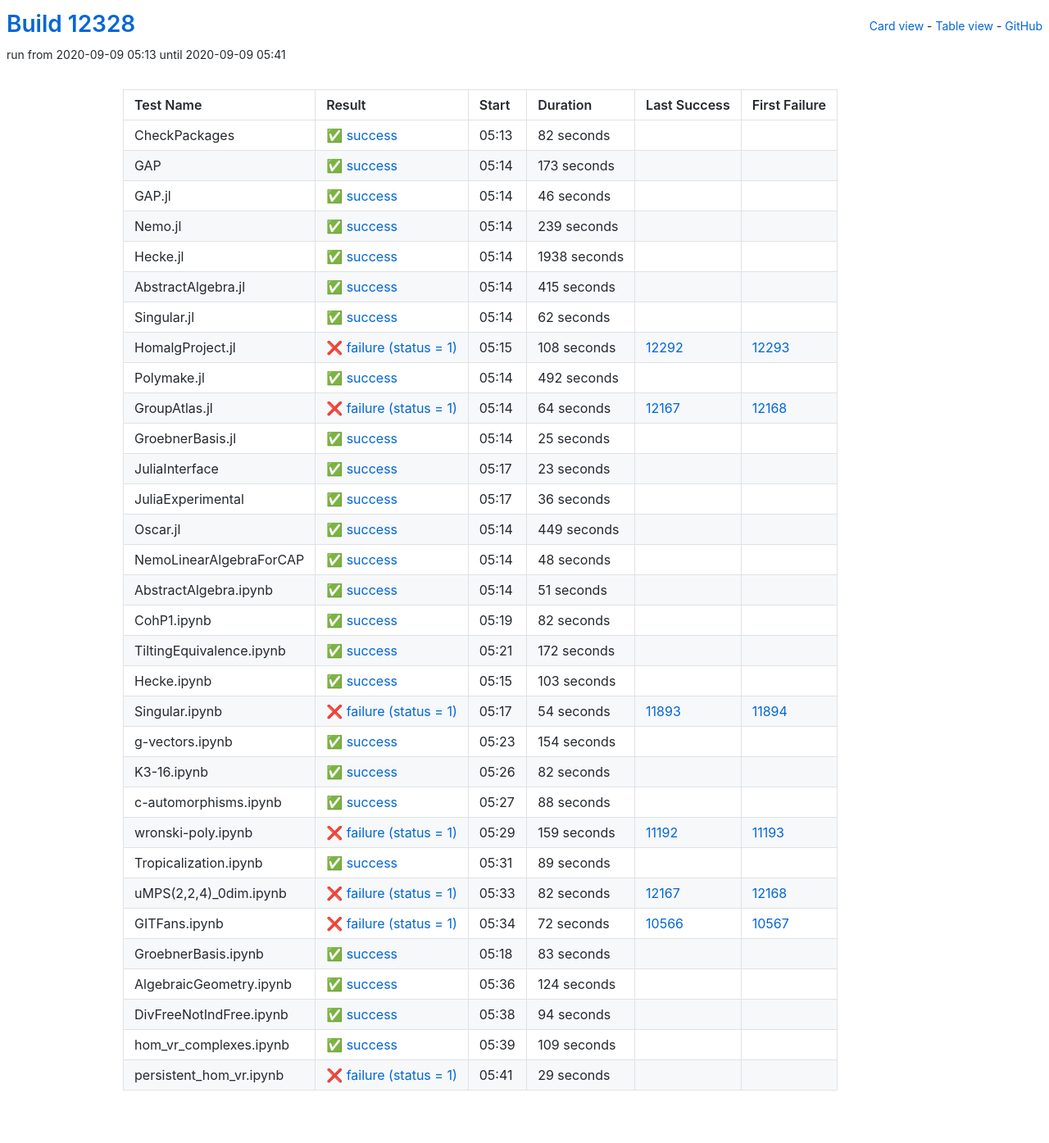
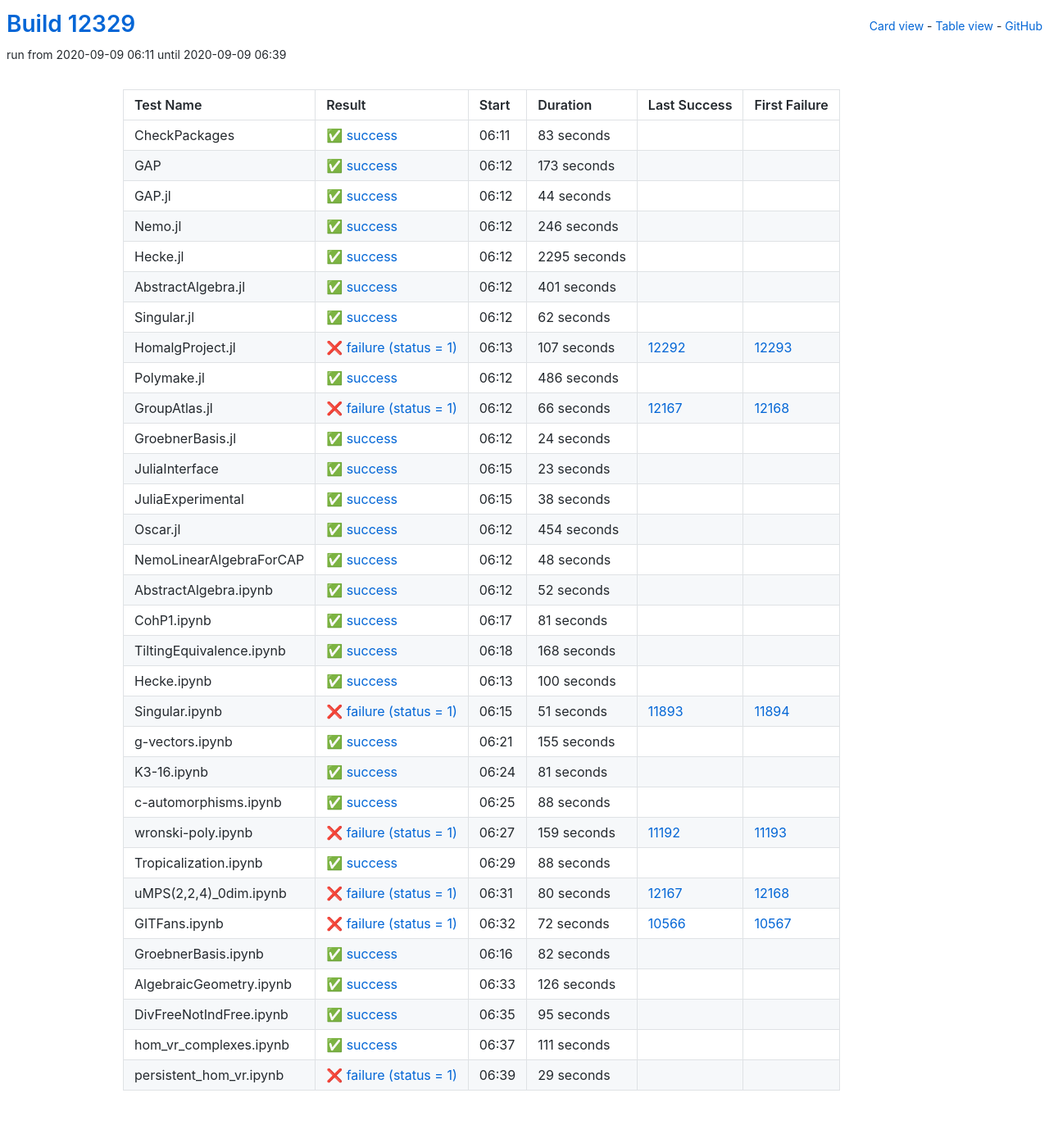
Before and after one commit to oscar-system/oscar-ci-status, a Jekyll site: the page built from table.html, in a window 1280 px wide. Shown: the whole page at 82% size. Built offline with Jekyll 4.4.1, drawn with Linux system fonts in a browser that asks for light colours.

Commit message:
Build #12329

```diff
--- a/_data/ci.yml
+++ b/_data/ci.yml
@@ -1,6 +1,6 @@
 ---
-build: 12328
-build_url: https://oscarci.mathematik.uni-kl.de/job/oscar/12328/
+build: 12329
+build_url: https://oscarci.mathematik.uni-kl.de/job/oscar/12329/
 job: oscar
 organization: oscar-system
 repo: oscar-ci-status
@@ -8,20 +8,20 @@ repourl: https://github.com/oscar-system/oscar-ci-status
 tests:
 - name: CheckPackages
   id: checkpackages
-  log: https://oscarci.mathematik.uni-kl.de/job/oscar/12328/artifact/logs/build-12328/CheckPackages.log
-  start: 2020-09-09 05:13
+  log: https://oscarci.mathematik.uni-kl.de/job/oscar/12329/artifact/logs/build-12329/CheckPackages.log
+  start: 2020-09-09 06:11
   success: true
   exitcode: 0
   status: success
-  duration: 82
+  duration: 83
   last_success: false
   last_success_url:
   first_failure: false
   first_failure_url:
 - name: GAP
   id: gap
-  log: https://oscarci.mathematik.uni-kl.de/job/oscar/12328/artifact/logs/build-12328/GAP.log
-  start: 2020-09-09 05:14
+  log: https://oscarci.mathematik.uni-kl.de/job/oscar/12329/artifact/logs/build-12329/GAP.log
+  start: 2020-09-09 06:12
   success: true
   exitcode: 0
   status: success
@@ -32,56 +32,56 @@ tests:
   first_failure_url:
 - name: GAP.jl
   id: gap-jl
-  log: https://oscarci.mathematik.uni-kl.de/job/oscar/12328/artifact/logs/build-12328/GAP.jl.log
-  start: 2020-09-09 05:14
+  log: https://oscarci.mathematik.uni-kl.de/job/oscar/12329/artifact/logs/build-12329/GAP.jl.log
+  start: 2020-09-09 06:12
   success: true
   exitcode: 0
   status: success
-  duration: 46
+  duration: 44
   last_success: false
   last_success_url:
   first_failure: false
   first_failure_url:
 - name: Nemo.jl
   id: nemo-jl
-  log: https://oscarci.mathematik.uni-kl.de/job/oscar/12328/artifact/logs/build-12328/Nemo.jl.log
-  start: 2020-09-09 05:14
+  log: https://oscarci.mathematik.uni-kl.de/job/oscar/12329/artifact/logs/build-12329/Nemo.jl.log
+  start: 2020-09-09 06:12
   success: true
   exitcode: 0
   status: success
-  duration: 239
+  duration: 246
   last_success: false
   last_success_url:
   first_failure: false
   first_failure_url:
 - name: Hecke.jl
   id: hecke-jl
-  log: https://oscarci.mathematik.uni-kl.de/job/oscar/12328/artifact/logs/build-12328/Hecke.jl.log
-  start: 2020-09-09 05:14
+  log: https://oscarci.mathematik.uni-kl.de/job/oscar/12329/artifact/logs/build-12329/Hecke.jl.log
+  start: 2020-09-09 06:12
   success: true
   exitcode: 0
   status: success
-  duration: 1938
+  duration: 2295
   last_success: false
   last_success_url:
   first_failure: false
   first_failure_url:
 - name: AbstractAlgebra.jl
   id: abstractalgebra-jl
-  log: https://oscarci.mathematik.uni-kl.de/job/oscar/12328/artifact/logs/build-12328/AbstractAlgebra.jl.log
-  start: 2020-09-09 05:14
+  log: https://oscarci.mathematik.uni-kl.de/job/oscar/12329/artifact/logs/build-12329/AbstractAlgebra.jl.log
+  start: 2020-09-09 06:12
   success: true
   exitcode: 0
   status: success
-  duration: 415
+  duration: 401
   last_success: false
   last_success_url:
   first_failure: false
   first_failure_url:
 - name: Singular.jl
   id: singular-jl
-  log: https://oscarci.mathematik.uni-kl.de/job/oscar/12328/artifact/logs/build-12328/Singular.jl.log
-  start: 2020-09-09 05:14
+  log: https://oscarci.mathematik.uni-kl.de/job/oscar/12329/artifact/logs/build-12329/Singular.jl.log
+  start: 2020-09-09 06:12
   success: true
   exitcode: 0
   status: success
@@ -92,56 +92,56 @@ tests:
   first_failure_url:
 - name: HomalgProject.jl
   id: homalgproject-jl
-  log: https://oscarci.mathematik.uni-kl.de/job/oscar/12328/artifact/logs/build-12328/HomalgProject.jl.log
-  start: 2020-09-09 05:15
+  log: https://oscarci.mathematik.uni-kl.de/job/oscar/12329/artifact/logs/build-12329/HomalgProject.jl.log
+  start: 2020-09-09 06:13
   success: false
   exitcode: 1
   status: failure
-  duration: 108
+  duration: 107
   last_success: 12292
   last_success_url: https://oscarci.mathematik.uni-kl.de/job/oscar/12292/
   first_failure: 12293
   first_failure_url: https://oscarci.mathematik.uni-kl.de/job/oscar/12293/
 - name: Polymake.jl
   id: polymake-jl
-  log: https://oscarci.mathematik.uni-kl.de/job/oscar/12328/artifact/logs/build-12328/Polymake.jl.log
-  start: 2020-09-09 05:14
+  log: https://oscarci.mathematik.uni-kl.de/job/oscar/12329/artifact/logs/build-12329/Polymake.jl.log
+  start: 2020-09-09 06:12
   success: true
   exitcode: 0
   status: success
-  duration: 492
+  duration: 486
   last_success: false
   last_success_url:
   first_failure: false
   first_failure_url:
 - name: GroupAtlas.jl
   id: groupatlas-jl
-  log: https://oscarci.mathematik.uni-kl.de/job/oscar/12328/artifact/logs/build-12328/GroupAtlas.jl.log
-  start: 2020-09-09 05:14
+  log: https://oscarci.mathematik.uni-kl.de/job/oscar/12329/artifact/logs/build-12329/GroupAtlas.jl.log
+  start: 2020-09-09 06:12
   success: false
   exitcode: 1
   status: failure
-  duration: 64
+  duration: 66
   last_success: 12167
   last_success_url: https://oscarci.mathematik.uni-kl.de/job/oscar/12167/
   first_failure: 12168
   first_failure_url: https://oscarci.mathematik.uni-kl.de/job/oscar/12168/
 - name: GroebnerBasis.jl
   id: groebnerbasis-jl
-  log: https://oscarci.mathematik.uni-kl.de/job/oscar/12328/artifact/logs/build-12328/GroebnerBasis.jl.log
-  start: 2020-09-09 05:14
+  log: https://oscarci.mathematik.uni-kl.de/job/oscar/12329/artifact/logs/build-12329/GroebnerBasis.jl.log
+  start: 2020-09-09 06:12
   success: true
   exitcode: 0
   status: success
-  duration: 25
+  duration: 24
   last_success: false
   last_success_url:
   first_failure: false
   first_failure_url:
 - name: JuliaInterface
   id: juliainterface
-  log: https://oscarci.mathematik.uni-kl.de/job/oscar/12328/artifact/logs/build-12328/JuliaInterface.log
-  start: 2020-09-09 05:17
+  log: https://oscarci.mathematik.uni-kl.de/job/oscar/12329/artifact/logs/build-12329/JuliaInterface.log
+  start: 2020-09-09 06:15
   success: true
   exitcode: 0
   status: success
@@ -152,32 +152,32 @@ tests:
   first_failure_url:
 - name: JuliaExperimental
   id: juliaexperimental
-  log: https://oscarci.mathematik.uni-kl.de/job/oscar/12328/artifact/logs/build-12328/JuliaExperimental.log
-  start: 2020-09-09 05:17
+  log: https://oscarci.mathematik.uni-kl.de/job/oscar/12329/artifact/logs/build-12329/JuliaExperimental.log
+  start: 2020-09-09 06:15
   success: true
   exitcode: 0
   status: success
-  duration: 36
+  duration: 38
   last_success: false
   last_success_url:
   first_failure: false
   first_failure_url:
 - name: Oscar.jl
   id: oscar-jl
-  log: https://oscarci.mathematik.uni-kl.de/job/oscar/12328/artifact/logs/build-12328/Oscar.jl.log
-  start: 2020-09-09 05:14
+  log: https://oscarci.mathematik.uni-kl.de/job/oscar/12329/artifact/logs/build-12329/Oscar.jl.log
+  start: 2020-09-09 06:12
   success: true
   exitcode: 0
   status: success
-  duration: 449
+  duration: 454
   last_success: false
   last_success_url:
   first_failure: false
   first_failure_url:
 - name: NemoLinearAlgebraForCAP
   id: nemolinearalgebraforcap
-  log: https://oscarci.mathematik.uni-kl.de/job/oscar/12328/artifact/logs/build-12328/NemoLinearAlgebraForCAP.log
-  start: 2020-09-09 05:14
+  log: https://oscarci.mathematik.uni-kl.de/job/oscar/12329/artifact/logs/build-12329/NemoLinearAlgebraForCAP.log
+  start: 2020-09-09 06:12
   success: true
   exitcode: 0
   status: success
@@ -188,92 +188,92 @@ tests:
   first_failure_url:
 - name: AbstractAlgebra.ipynb
   id: abstractalgebra-ipynb
-  log: https://oscarci.mathematik.uni-kl.de/job/oscar/12328/artifact/logs/build-12328/AbstractAlgebra.ipynb.log
-  start: 2020-09-09 05:14
+  log: https://oscarci.mathematik.uni-kl.de/job/oscar/12329/artifact/logs/build-12329/AbstractAlgebra.ipynb.log
+  start: 2020-09-09 06:12
   success: true
   exitcode: 0
   status: success
-  duration: 51
+  duration: 52
   last_success: false
   last_success_url:
   first_failure: false
   first_failure_url:
 - name: CohP1.ipynb
   id: cohp1-ipynb
-  log: https://oscarci.mathematik.uni-kl.de/job/oscar/12328/artifact/logs/build-12328/CohP1.ipynb.log
-  start: 2020-09-09 05:19
+  log: https://oscarci.mathematik.uni-kl.de/job/oscar/12329/artifact/logs/build-12329/CohP1.ipynb.log
+  start: 2020-09-09 06:17
   success: true
   exitcode: 0
   status: success
-  duration: 82
+  duration: 81
   last_success: false
   last_success_url:
   first_failure: false
   first_failure_url:
 - name: TiltingEquivalence.ipynb
   id: tiltingequivalence-ipynb
-  log: https://oscarci.mathematik.uni-kl.de/job/oscar/12328/artifact/logs/build-12328/TiltingEquivalence.ipynb.log
-  start: 2020-09-09 05:21
+  log: https://oscarci.mathematik.uni-kl.de/job/oscar/12329/artifact/logs/build-12329/TiltingEquivalence.ipynb.log
+  start: 2020-09-09 06:18
   success: true
   exitcode: 0
   status: success
-  duration: 172
+  duration: 168
   last_success: false
   last_success_url:
   first_failure: false
   first_failure_url:
 - name: Hecke.ipynb
   id: hecke-ipynb
-  log: https://oscarci.mathematik.uni-kl.de/job/oscar/12328/artifact/logs/build-12328/Hecke.ipynb.log
-  start: 2020-09-09 05:15
+  log: https://oscarci.mathematik.uni-kl.de/job/oscar/12329/artifact/logs/build-12329/Hecke.ipynb.log
+  start: 2020-09-09 06:13
   success: true
   exitcode: 0
   status: success
-  duration: 103
+  duration: 100
   last_success: false
   last_success_url:
   first_failure: false
   first_failure_url:
 - name: Singular.ipynb
   id: singular-ipynb
-  log: https://oscarci.mathematik.uni-kl.de/job/oscar/12328/artifact/logs/build-12328/Singular.ipynb.log
-  start: 2020-09-09 05:17
+  log: https://oscarci.mathematik.uni-kl.de/job/oscar/12329/artifact/logs/build-12329/Singular.ipynb.log
+  start: 2020-09-09 06:15
   success: false
   exitcode: 1
   status: failure
-  duration: 54
+  duration: 51
   last_success: 11893
   last_success_url: https://oscarci.mathematik.uni-kl.de/job/oscar/11893/
   first_failure: 11894
   first_failure_url: https://oscarci.mathematik.uni-kl.de/job/oscar/11894/
 - name: g-vectors.ipynb
   id: g-vectors-ipynb
-  log: https://oscarci.mathematik.uni-kl.de/job/oscar/12328/artifact/logs/build-12328/g-vectors.ipynb.log
-  start: 2020-09-09 05:23
+  log: https://oscarci.mathematik.uni-kl.de/job/oscar/12329/artifact/logs/build-12329/g-vectors.ipynb.log
+  start: 2020-09-09 06:21
   success: true
   exitcode: 0
   status: success
-  duration: 154
+  duration: 155
   last_success: false
   last_success_url:
   first_failure: false
   first_failure_url:
 - name: K3-16.ipynb
   id: k3-16-ipynb
-  log: https://oscarci.mathematik.uni-kl.de/job/oscar/12328/artifact/logs/build-12328/K3-16.ipynb.log
-  start: 2020-09-09 05:26
+  log: https://oscarci.mathematik.uni-kl.de/job/oscar/12329/artifact/logs/build-12329/K3-16.ipynb.log
+  start: 2020-09-09 06:24
   success: true
   exitcode: 0
   status: success
-  duration: 82
+  duration: 81
   last_success: false
   last_success_url:
   first_failure: false
   first_failure_url:
 - name: c-automorphisms.ipynb
   id: c-automorphisms-ipynb
-  log: https://oscarci.mathematik.uni-kl.de/job/oscar/12328/artifact/logs/build-12328/c-automorphisms.ipynb.log
-  start: 2020-09-09 05:27
+  log: https://oscarci.mathematik.uni-kl.de/job/oscar/12329/artifact/logs/build-12329/c-automorphisms.ipynb.log
+  start: 2020-09-09 06:25
   success: true
   exitcode: 0
   status: success
@@ -284,8 +284,8 @@ tests:
   first_failure_url:
 - name: wronski-poly.ipynb
   id: wronski-poly-ipynb
-  log: https://oscarci.mathematik.uni-kl.de/job/oscar/12328/artifact/logs/build-12328/wronski-poly.ipynb.log
-  start: 2020-09-09 05:29
+  log: https://oscarci.mathematik.uni-kl.de/job/oscar/12329/artifact/logs/build-12329/wronski-poly.ipynb.log
+  start: 2020-09-09 06:27
   success: false
   exitcode: 1
   status: failure
@@ -296,32 +296,32 @@ tests:
   first_failure_url: https://oscarci.mathematik.uni-kl.de/job/oscar/11193/
 - name: Tropicalization.ipynb
   id: tropicalization-ipynb
-  log: https://oscarci.mathematik.uni-kl.de/job/oscar/12328/artifact/logs/build-12328/Tropicalization.ipynb.log
-  start: 2020-09-09 05:31
+  log: https://oscarci.mathematik.uni-kl.de/job/oscar/12329/artifact/logs/build-12329/Tropicalization.ipynb.log
+  start: 2020-09-09 06:29
   success: true
   exitcode: 0
   status: success
-  duration: 89
+  duration: 88
   last_success: false
   last_success_url:
   first_failure: false
   first_failure_url:
 - name: uMPS(2,2,4)_0dim.ipynb
   id: umps-2-2-4-0dim-ipynb
-  log: https://oscarci.mathematik.uni-kl.de/job/oscar/12328/artifact/logs/build-12328/uMPS-2-2-4-_0dim.ipynb.log
-  start: 2020-09-09 05:33
+  log: https://oscarci.mathematik.uni-kl.de/job/oscar/12329/artifact/logs/build-12329/uMPS-2-2-4-_0dim.ipynb.log
+  start: 2020-09-09 06:31
   success: false
   exitcode: 1
   status: failure
-  duration: 82
+  duration: 80
   last_success: 12167
   last_success_url: https://oscarci.mathematik.uni-kl.de/job/oscar/12167/
   first_failure: 12168
   first_failure_url: https://oscarci.mathematik.uni-kl.de/job/oscar/12168/
 - name: GITFans.ipynb
   id: gitfans-ipynb
-  log: https://oscarci.mathematik.uni-kl.de/job/oscar/12328/artifact/logs/build-12328/GITFans.ipynb.log
-  start: 2020-09-09 05:34
+  log: https://oscarci.mathematik.uni-kl.de/job/oscar/12329/artifact/logs/build-12329/GITFans.ipynb.log
+  start: 2020-09-09 06:32
   success: false
   exitcode: 1
   status: failure
@@ -332,56 +332,56 @@ tests:
   first_failure_url: https://oscarci.mathematik.uni-kl.de/job/oscar/10567/
 - name: GroebnerBasis.ipynb
   id: groebnerbasis-ipynb
-  log: https://oscarci.mathematik.uni-kl.de/job/oscar/12328/artifact/logs/build-12328/GroebnerBasis.ipynb.log
-  start: 2020-09-09 05:18
+  log: https://oscarci.mathematik.uni-kl.de/job/oscar/12329/artifact/logs/build-12329/GroebnerBasis.ipynb.log
+  start: 2020-09-09 06:16
   success: true
   exitcode: 0
   status: success
-  duration: 83
+  duration: 82
   last_success: false
   last_success_url:
   first_failure: false
   first_failure_url:
 - name: AlgebraicGeometry.ipynb
   id: algebraicgeometry-ipynb
-  log: https://oscarci.mathematik.uni-kl.de/job/oscar/12328/artifact/logs/build-12328/AlgebraicGeometry.ipynb.log
-  start: 2020-09-09 05:36
+  log: https://oscarci.mathematik.uni-kl.de/job/oscar/12329/artifact/logs/build-12329/AlgebraicGeometry.ipynb.log
+  start: 2020-09-09 06:33
   success: true
   exitcode: 0
   status: success
-  duration: 124
+  duration: 126
   last_success: false
   last_success_url:
   first_failure: false
   first_failure_url:
 - name: DivFreeNotIndFree.ipynb
   id: divfreenotindfree-ipynb
-  log: https://oscarci.mathematik.uni-kl.de/job/oscar/12328/artifact/logs/build-12328/DivFreeNotIndFree.ipynb.log
-  start: 2020-09-09 05:38
+  log: https://oscarci.mathematik.uni-kl.de/job/oscar/12329/artifact/logs/build-12329/DivFreeNotIndFree.ipynb.log
+  start: 2020-09-09 06:35
   success: true
   exitcode: 0
   status: success
-  duration: 94
+  duration: 95
   last_success: false
   last_success_url:
   first_failure: false
   first_failure_url:
 - name: hom_vr_complexes.ipynb
   id: hom-vr-complexes-ipynb
-  log: https://oscarci.mathematik.uni-kl.de/job/oscar/12328/artifact/logs/build-12328/hom_vr_complexes.ipynb.log
-  start: 2020-09-09 05:39
+  log: https://oscarci.mathematik.uni-kl.de/job/oscar/12329/artifact/logs/build-12329/hom_vr_complexes.ipynb.log
+  start: 2020-09-09 06:37
   success: true
   exitcode: 0
   status: success
-  duration: 109
+  duration: 111
   last_success: false
   last_success_url:
   first_failure: false
   first_failure_url:
 - name: persistent_hom_vr.ipynb
   id: persistent-hom-vr-ipynb
-  log: https://oscarci.mathematik.uni-kl.de/job/oscar/12328/artifact/logs/build-12328/persistent_hom_vr.ipynb.log
-  start: 2020-09-09 05:41
+  log: https://oscarci.mathematik.uni-kl.de/job/oscar/12329/artifact/logs/build-12329/persistent_hom_vr.ipynb.log
+  start: 2020-09-09 06:39
   success: false
   exitcode: 1
   status: failure
```
Also changed, not shown: README.md.
